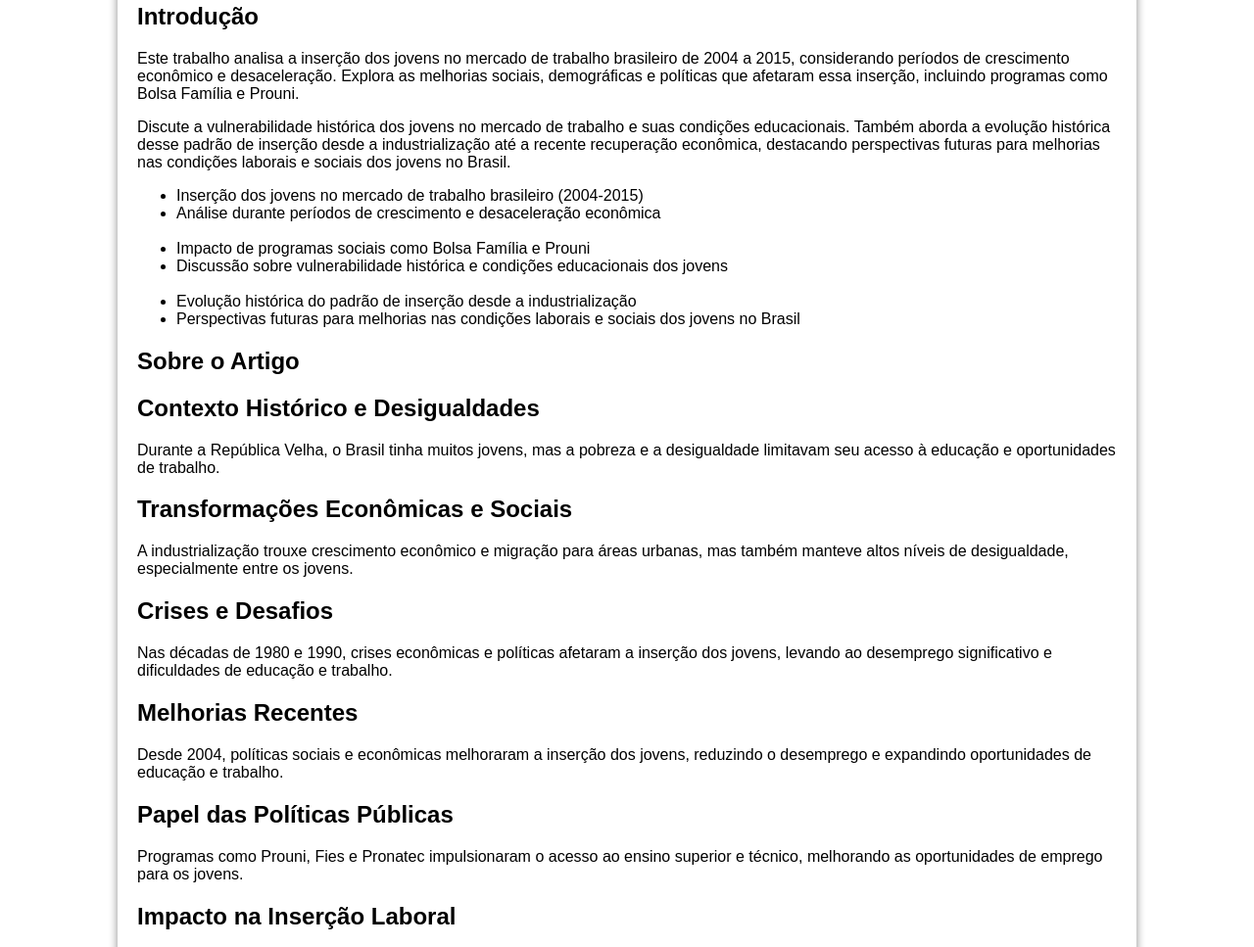
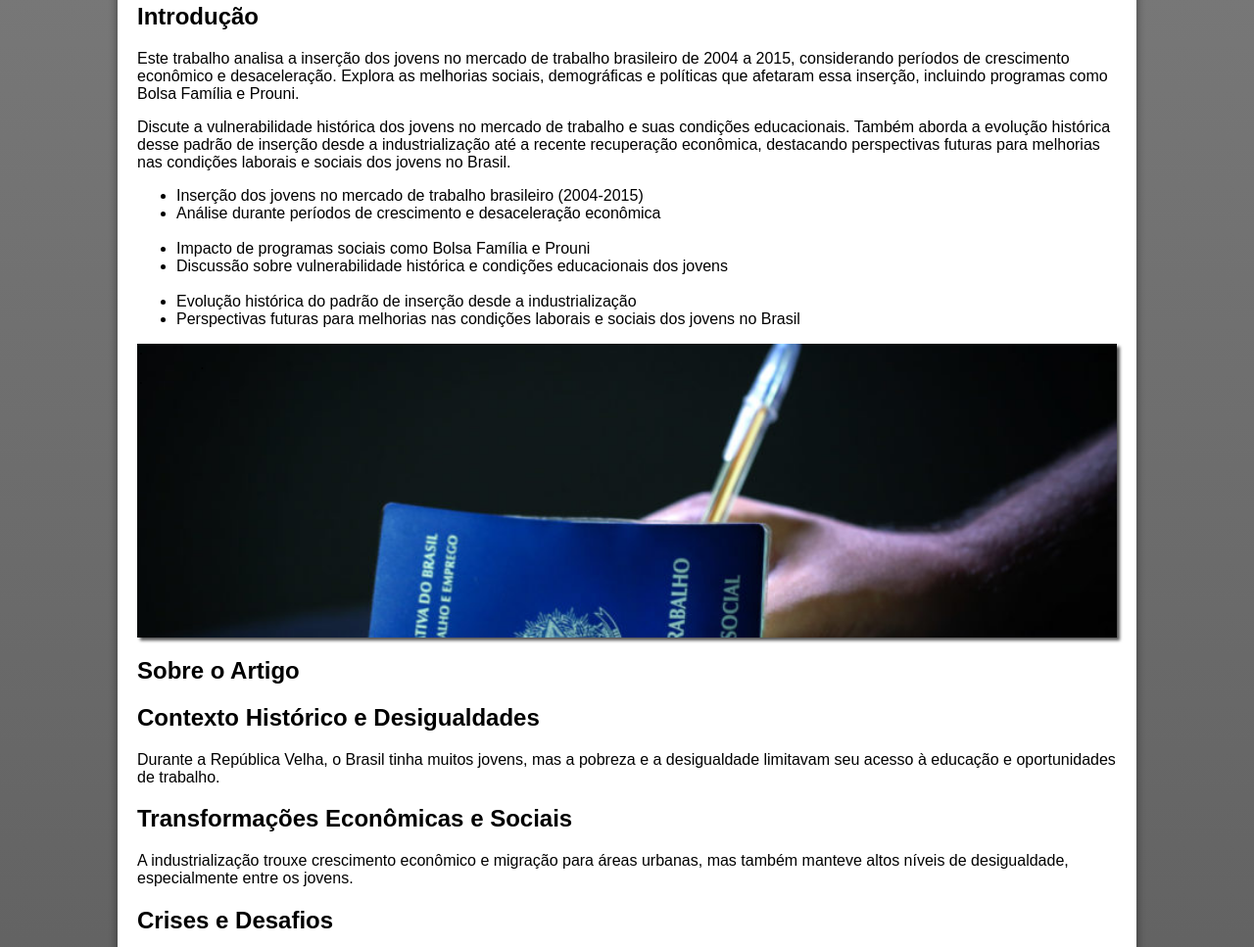
Before and after one commit to Allison-pizzo/ativFilosofia, a plain HTML site: page index.html in a window 1280 px wide. Shown: the part 438-1405 px from the top of the page at 98% size. Drawn offline with Linux system fonts and the light colour scheme.

Commit message:
imagem ajustada

```diff
--- a/index.html
+++ b/index.html
@@ -12,7 +12,6 @@
         <nav>
         <a href="https://www.scielo.br/j/ea/a/GbtRWPdc95dJYQVnkN5cBNq/?lang=pt" target="_blank">artigo completo</a>
         </nav>
-
         </header>
 
 <main>
@@ -38,6 +37,15 @@
     <li>Perspectivas futuras para melhorias nas condições laborais e sociais dos jovens no Brasil</li>
 </ul>
 </article>
+
+<div>
+<p>
+    <pre>.
+        .
+.
+    </pre>
+</p>
+</div>
 
 <article>
 <h1>Sobre o Artigo</h1>
--- a/style.css
+++ b/style.css
@@ -9,8 +9,12 @@ html{
    font-size: 1.2em;
 }
 
+body{
+    background-image: linear-gradient(to top, rgb(78, 78, 78), grey);
+}
+
 header{
-   background-color: grey;
+ background-color: gray;
     text-align: center;
     min-height: 150px;
     padding-top: 40px;
@@ -37,7 +41,7 @@ text-shadow: 2px 2px 0px rgba(0, 0, 0, 0.37);
 }
 
 nav {
-    background-color: gray;
+
     padding: 10px;
     text-shadow: 0px 7px 7px rgba(0, 0, 0, 0.363);
 
@@ -63,3 +67,13 @@ main{
     border-bottom-left-radius: 10px;
     border-bottom-right-radius: 10px;
     }
+
+    div{
+        background-image: url(clt-carteira-de-trabalho-2-scaled-1-848x477.jpg);
+        box-shadow:  3px 3px 3px 0px rgba(0, 0, 0, 0.664);
+    background-size:cover;
+    background-attachment: fixed;
+    background-repeat: no-repeat;
+    min-height: 300px;
+    min-width: 400px;
+    }
```
Also changed, not shown: clt-carteira-de-trabalho-2-scaled-1-848x477.jpg (added), jovens-no-mercado-de-trabalho.jpg (added). Lines whose indentation alone changed are shown as unchanged.
